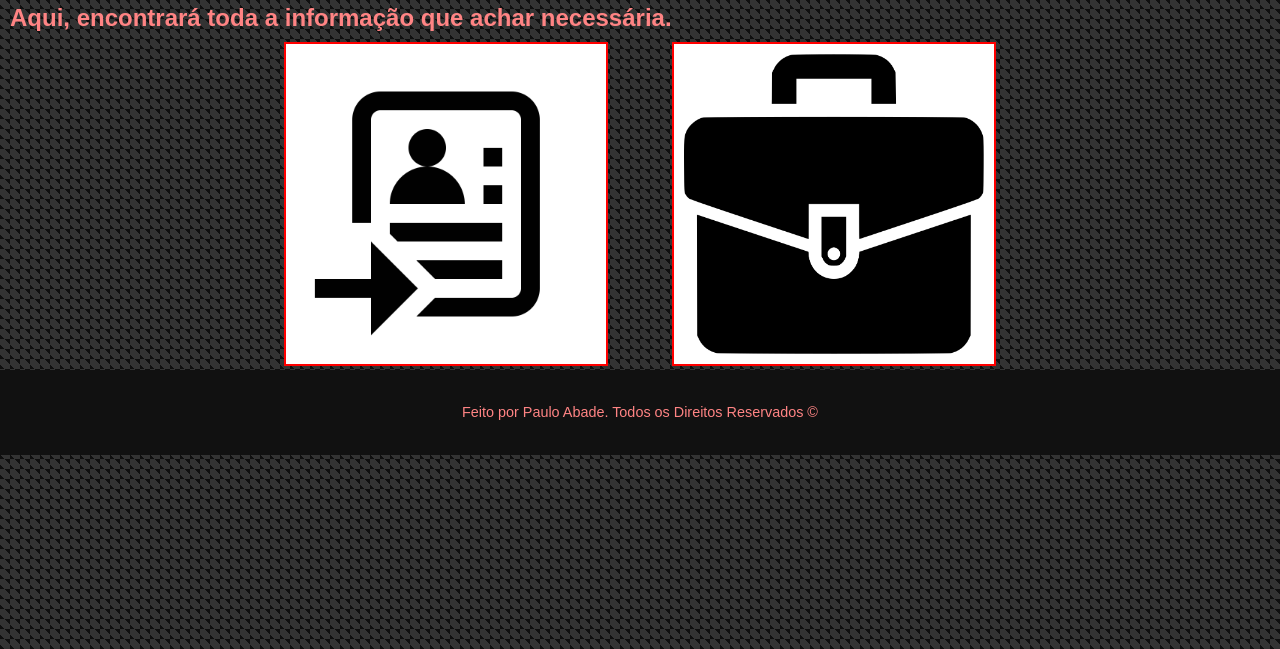
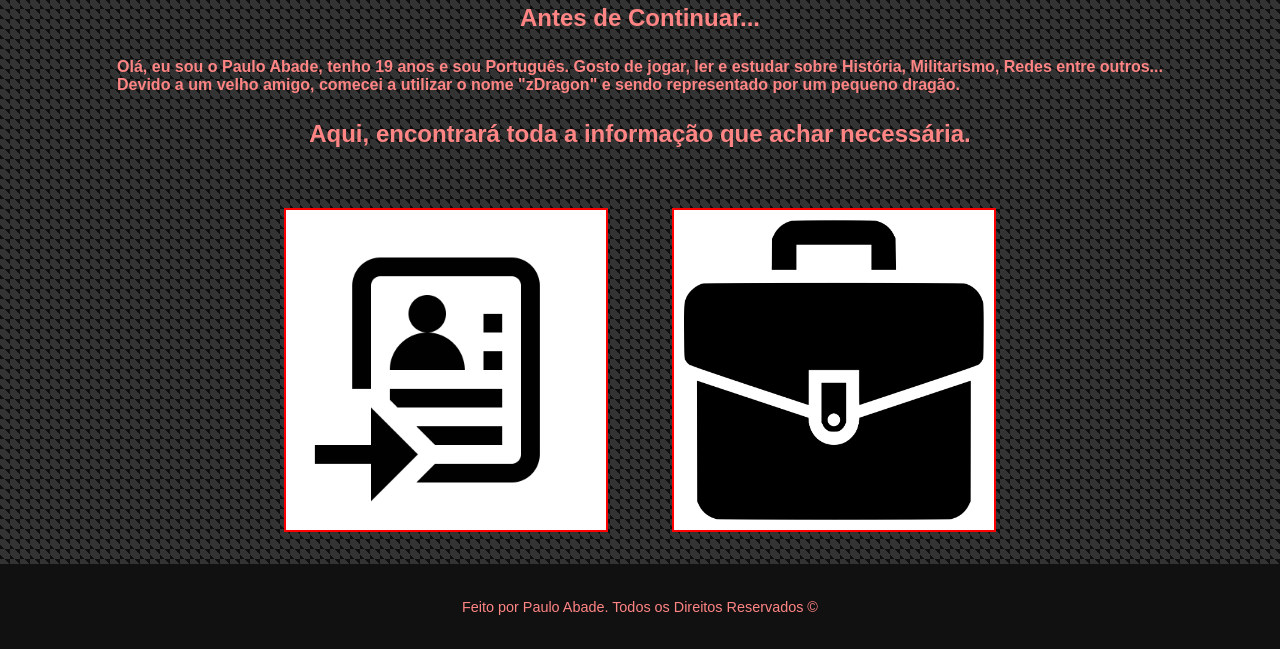
Before and after one commit to zDragonPaulo/zdragonpaulo.github.io, a plain HTML site: page index.html in a window 1280 px wide. Shown: the part 151-800 px from the top of the page. Drawn offline with Linux system fonts and the light colour scheme.

Commit message:
Index Atualizado, Imagens Corrigidas

```diff
--- a/index.html
+++ b/index.html
@@ -12,13 +12,23 @@
 
 
 <body>
-
-    <h1>Olá, bem-vindo à minha página pessoal.</h1>
-    <h2>Aqui, encontrará toda a informação que achar necessária.</h2>
-
-    <div class="image-list">
-        <a href="cv.html"><img src="/resources/index/cv.png" alt="Curriculum Vitae"></a>
-        <a href="portfolio.html"><img src="/resources/index/portfolio.png" alt="Portfólio"></a>
+    <div class="main-content">
+        <div class="center-info">
+            <h1>Olá, bem-vindo à minha página pessoal.</h1>
+            <h2>Antes de Continuar...</h2>
+            <p><b>Olá, eu sou o Paulo Abade, tenho 19 anos e sou Português. Gosto de jogar, ler e estudar sobre
+                    História,
+                    Militarismo, Redes entre outros... <br>
+                    Devido a um velho amigo, comecei a utilizar o nome "zDragon" e sendo representado por um pequeno
+                    dragão.
+                </b>
+            </p>
+            <h2>Aqui, encontrará toda a informação que achar necessária.</h2>
+        </div>
+        <div class="image-list">
+            <a href="cv.html"><img src="/resources/index/cv.png" alt="Curriculum Vitae"></a>
+            <a href="portfolio.html"><img src="/resources/index/portfolio.png" alt="Portfólio"></a>
+        </div>
     </div>
 </body>
 
--- a/styles.css
+++ b/styles.css
@@ -5,6 +5,7 @@ html, body {
 }
 
 body {
+    min-height: 100vh;
     display: flex;
     flex-direction: column; /* Organiza os elementos verticalmente */
     background-color: #333;
@@ -23,6 +24,10 @@ header {
     padding: 20px 20px;
 }
 
+.main-content {
+    flex-grow: 1; /* Expande para ocupar o espaço disponível */
+}
+
 .icon-home {
     width: 40px;
     height: 40px;
@@ -34,6 +39,7 @@ header {
 .icon-home:hover {
     border-color: #ff0000; /* Borda vermelha no hover */
 }
+
 
 header nav {
     display: flex;
@@ -52,6 +58,20 @@ header nav {
 .center-menu {
     justify-content: center; /* Centraliza o menu do meio */
     flex-grow: 1; /* Faz com que a lista central ocupe o espaço disponível */
+}
+
+.center-info {
+
+    display: flex;
+    gap: 5%;
+    flex-direction: column;
+    justify-content: center;
+    align-items: center;
+    margin-bottom: 50px;
+}
+
+.center-info p {
+    color: #ff8484;
 }
 
 header nav ul li a {
@@ -88,7 +108,7 @@ a:hover {
 }
 
 /* Estilo para títulos */
-h1, h2, h3, h4, h5, h6 {
+h1, h2, h3, h4, h5, h6{
     margin: 10px;
     color: #ff8484; /* Vermelho para os títulos */
 }
@@ -122,6 +142,7 @@ h1, h2, h3, h4, h5, h6 {
     background-color: #fff; /* Fundo branco para as imagens */
     padding: 10px; /* Espaço entre a imagem e a borda */
     transition: transform 0.3s ease;
+    margin-bottom: 20px;
 }
 
 .image-list img:hover {
@@ -176,7 +197,7 @@ h1, h2, h3, h4, h5, h6 {
     max-width: 50%;
     max-height: 100%;
     padding: 10px;
-    padding-bottom: 250px;
+    padding-bottom: 150px;
 }
 
 .portfolio-container article p {
```
Also changed, not shown: cv.html (+33 -10 lines), portfolio.html (+24 -11 lines).
